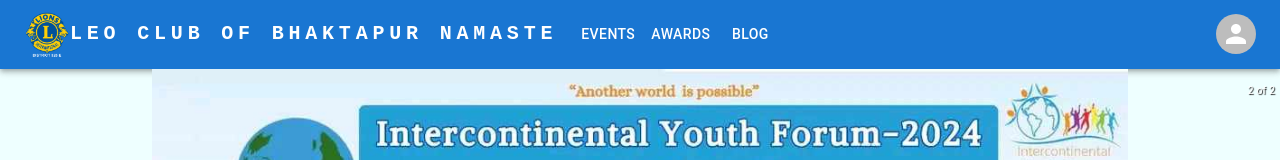
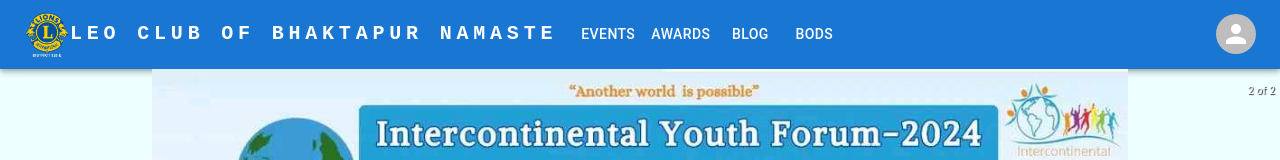
Before and after one commit to Leo-Club-Of-Bhaktapur-Namaste/leo-club-of-bhaktapur-namaste-fe, a React (Create React App) app: page / in a window 1280 px wide. Shown: the top 160 px of the page. Built offline with nearby package versions, Linux system fonts and the light colour scheme.

Commit message:
added routes

```diff
--- a/src/Router.js
+++ b/src/Router.js
@@ -3,6 +3,7 @@
 
 import * as routes from 'constants/routes';
 import Home from 'components/home';
+import Bods from 'components/pages/Bods/Bods';
 
 const Router = () => {
     return (
@@ -10,6 +11,7 @@
             <Routes>
                 <Route path={routes.EVENTS} Component={Home} />
                 <Route path={routes.HOME} Component={Home} />
+                <Route path={routes.BODS} Component={Bods} />
             </Routes>
         </BrowserRouter>
     )
--- a/src/components/common/layouts/Header.js
+++ b/src/components/common/layouts/Header.js
@@ -12,7 +12,7 @@
 import Tooltip from '@mui/material/Tooltip';
 import MenuItem from '@mui/material/MenuItem';
 
-const pages = ['Events', 'Awards', 'Blog'];
+const pages = ['Events', 'Awards', 'Blog', 'Bods'];
 const settings = ['Profile', 'Account', 'Dashboard', 'Logout'];
 
 function Header() {
--- a/src/constants/routes.js
+++ b/src/constants/routes.js
@@ -1,2 +1,3 @@
 export const HOME = '*';
 export const EVENTS = 'events';
+export const BODS = 'bods'
```
